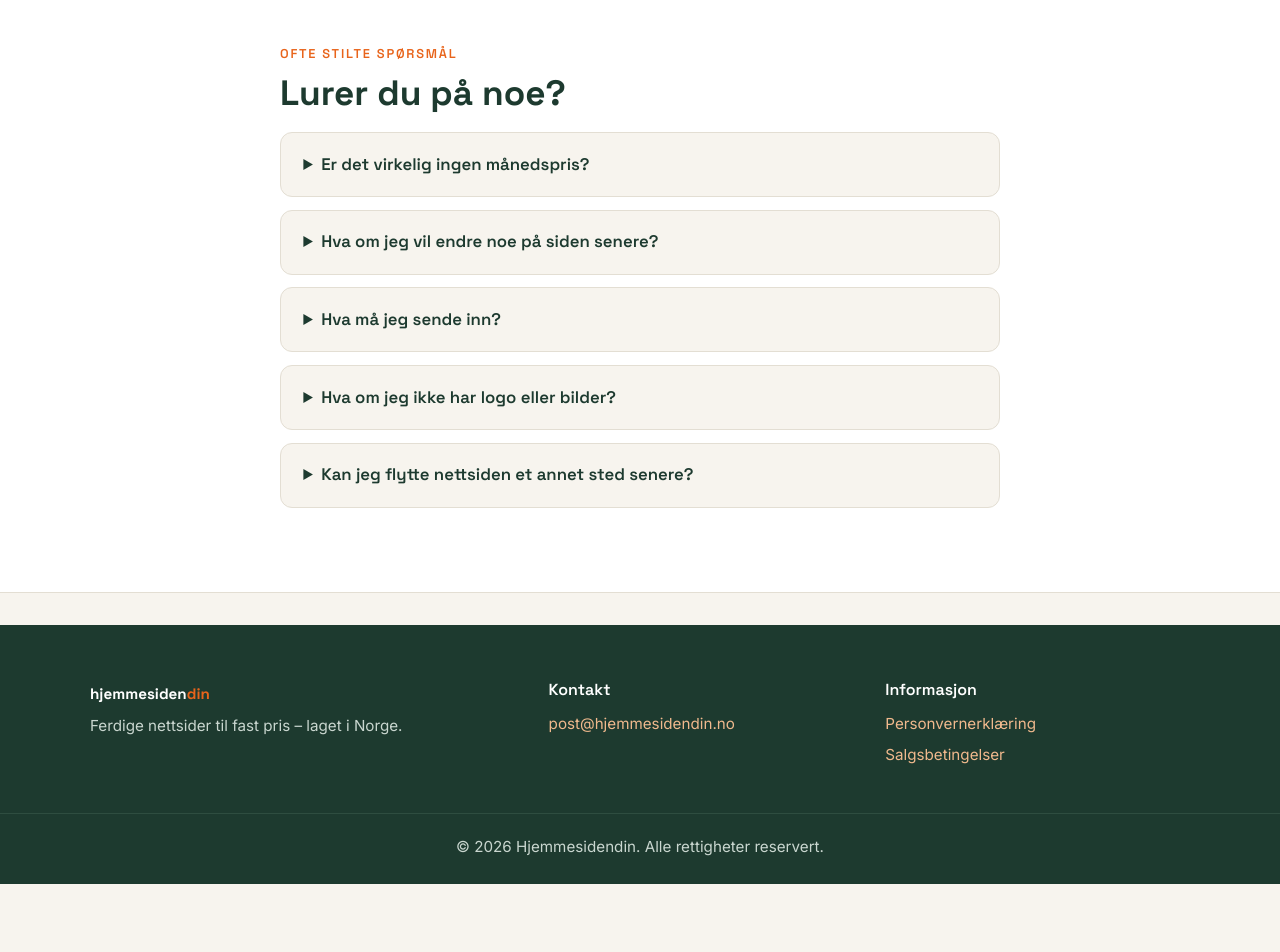
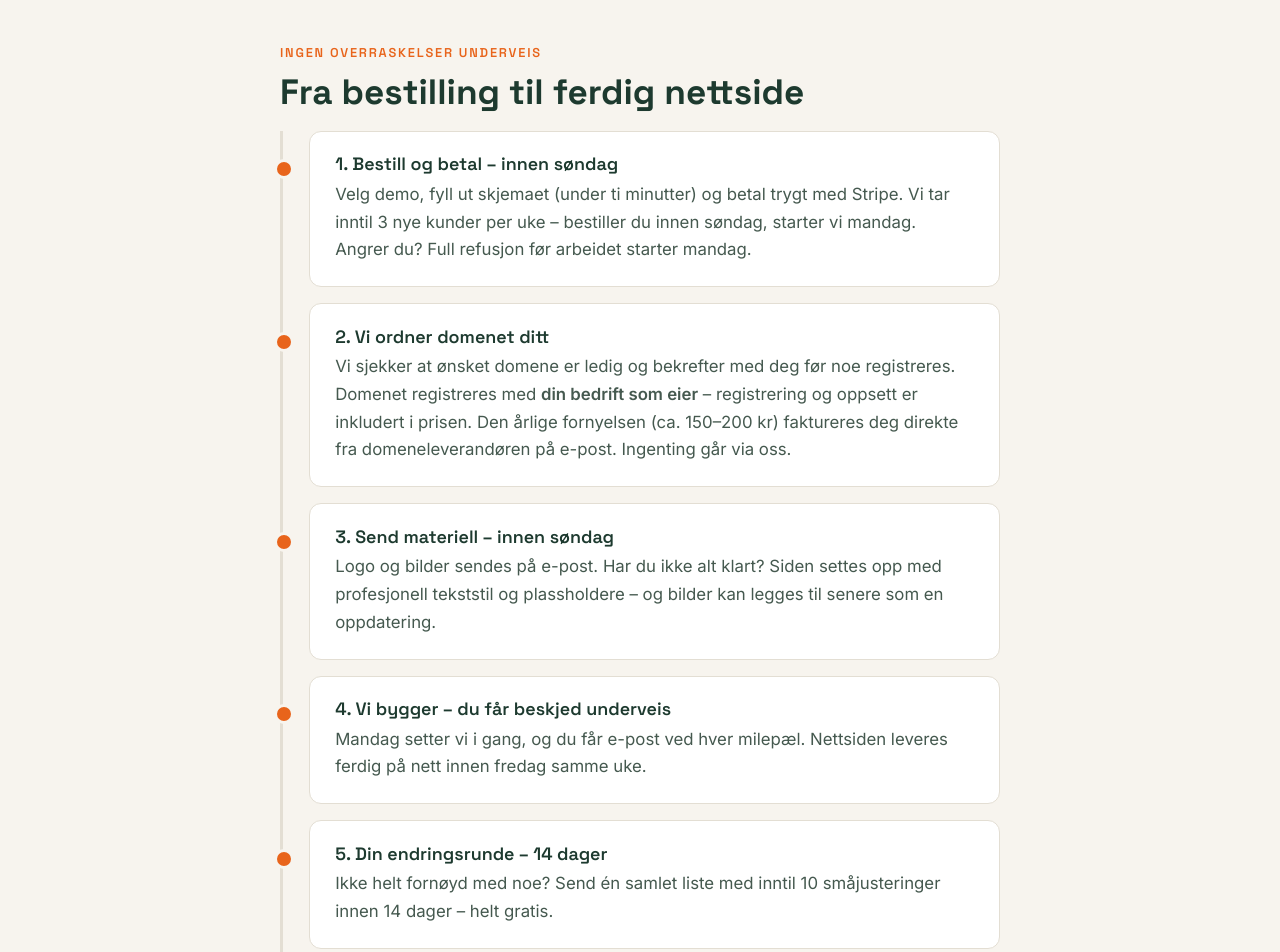
Before and after one commit to lallalproject7/hjemmesidendin, a plain HTML site: page index.html in a window 1280 px wide. Shown: the part 2820-3772 px from the top of the page. Before the commit the page ends 3704 px from the top, so only its background shows below. Drawn offline with Linux system fonts and the light colour scheme.

Commit message:
Add process timeline section, logo options and domain info

```diff
--- a/css/style.css
+++ b/css/style.css
@@ -495,3 +495,35 @@ summary:focus-visible {
 }
 
 .takk-tilbake:hover { color: var(--signal); }
+
+/* ---------- Tidslinje (prosessen) ---------- */
+
+.tidslinje {
+    display: grid;
+    gap: 1rem;
+    position: relative;
+    padding-left: 1.6rem;
+    border-left: 3px solid var(--line);
+}
+
+.tid-steg {
+    background: var(--surface);
+    border: 1px solid var(--line);
+    border-radius: var(--radius);
+    padding: 1.4rem 1.6rem;
+    position: relative;
+}
+
+.tid-steg::before {
+    content: "";
+    position: absolute;
+    left: -2.25rem;
+    top: 1.7rem;
+    width: 14px;
+    height: 14px;
+    border-radius: 50%;
+    background: var(--signal);
+    border: 3px solid var(--sand);
+}
+
+.tid-steg h3 { margin-bottom: .4rem; }
--- a/index.html
+++ b/index.html
@@ -141,6 +141,40 @@
         </div>
     </section>
 
+    <!-- ===== PROSESSEN ===== -->
+    <section class="section" id="prosessen">
+        <div class="container container-narrow">
+            <p class="eyebrow">Ingen overraskelser underveis</p>
+            <h2>Fra bestilling til ferdig nettside</h2>
+            <div class="tidslinje">
+                <div class="tid-steg">
+                    <h3>1. Bestill og betal – innen søndag</h3>
+                    <p>Velg demo, fyll ut skjemaet (under ti minutter) og betal trygt med Stripe. Vi tar inntil 3 nye kunder per uke – bestiller du innen søndag, starter vi mandag. Angrer du? Full refusjon før arbeidet starter mandag.</p>
+                </div>
+                <div class="tid-steg">
+                    <h3>2. Vi ordner domenet ditt</h3>
+                    <p>Vi sjekker at ønsket domene er ledig og bekrefter med deg før noe registreres. Domenet registreres med <strong>din bedrift som eier</strong> – registrering og oppsett er inkludert i prisen. Den årlige fornyelsen (ca. 150–200 kr) faktureres deg direkte fra domeneleverandøren på e-post. Ingenting går via oss.</p>
+                </div>
+                <div class="tid-steg">
+                    <h3>3. Send materiell – innen søndag</h3>
+                    <p>Logo og bilder sendes på e-post. Har du ikke alt klart? Siden settes opp med profesjonell tekststil og plassholdere – og bilder kan legges til senere som en oppdatering.</p>
+                </div>
+                <div class="tid-steg">
+                    <h3>4. Vi bygger – du får beskjed underveis</h3>
+                    <p>Mandag setter vi i gang, og du får e-post ved hver milepæl. Nettsiden leveres ferdig på nett innen fredag samme uke.</p>
+                </div>
+                <div class="tid-steg">
+                    <h3>5. Din endringsrunde – 14 dager</h3>
+                    <p>Ikke helt fornøyd med noe? Send én samlet liste med inntil 10 småjusteringer innen 14 dager – helt gratis.</p>
+                </div>
+                <div class="tid-steg">
+                    <h3>6. Ferdig – du eier alt</h3>
+                    <p>Nettside og domene er ditt, uten binding og uten månedspris. Trenger du endringer i fremtiden? Oppdateringer tilbys som egen tjeneste, kun for våre kunder.</p>
+                </div>
+            </div>
+        </div>
+    </section>
+
     <!-- ===== FAQ ===== -->
     <section class="section section-alt" id="faq">
         <div class="container container-narrow">
```
Also changed, not shown: bestill.html (+9 -9 lines).
